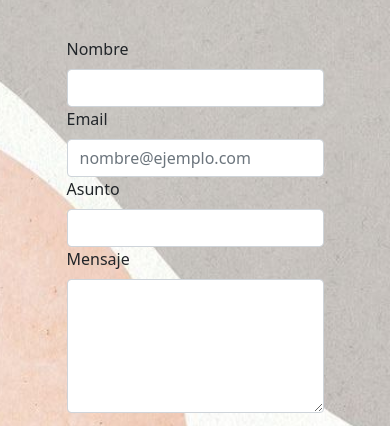
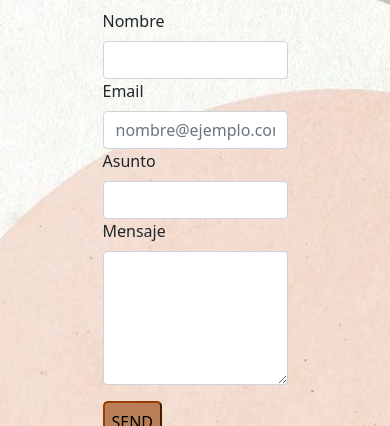
Before and after one commit to sofifur27/Vulpina, a website: page rutas/contacto.html in a window 390 px wide. Shown: the part 290-716 px from the top of the page. Drawn offline with nearby package versions, Linux system fonts and the light colour scheme.

Commit message:
proyecto final

```diff
--- a/rutas/contacto.html
+++ b/rutas/contacto.html
@@ -44,6 +44,7 @@
           </nav>
         </nav>
     </div>
+    <div class="containerform">
     <section class="form">
         <form role="form">
             <div class="form-group">
@@ -65,7 +66,8 @@
             </div>
            <input type="submit" value="SEND" class="send"/>
         </form>
-        </section>
+    </section>
+    </div>
     <footer>
         <a href="https://instagram.com/vulpina_s?igshid=YmMyMTA2M2Y=" target= "_blank"><img class="sizeicons" src="../iconos/instagram.png" alt="icono instagram"></a>
         <a href="https://vm.tiktok.com/ZMNLtYkJH/" target= "_blank"><img src="../iconos/tiktok.png" class="sizeicons" alt="icono tiktok"></a>
--- a/scss/_contacto.scss
+++ b/scss/_contacto.scss
@@ -10,19 +10,33 @@
     background-size: cover;
     background-attachment: fixed;
     display: grid;
-    grid-template-columns: 30px auto 30px;
-    grid-auto-rows: auto auto auto auto;
+    grid-template-columns: 10px auto 10px;
+    grid-auto-rows: repeat (4, auto);
     grid-template-areas:
     ". logo ."
     ". header ."
-    ". form ."
+    ". containerform ."
     "footer . ."
 }
+.containerform{
+  grid-area: containerform;
+  display: grid;
+  grid-template-columns: 25% 50% 25%;
+  grid-template-rows: 30% 50% 10%;
+  grid-template-areas:
+  ". . ."
+  ". form ."
+  ". . .";
+}
 .form{
-  display: flex;
-  justify-content: center;
-  margin-top: 50px;
   grid-area: form;
+  width: 100%;
+  grid-column-start: 2;
+  grid-column-end: 3;
+  grid-row-start: 2;
+  grid-row-end: 3;
+  justify-self: center;
+  align-self: center;
 }
 .send{
   @include colores;
--- a/scss/style.scss
+++ b/scss/style.scss
@@ -210,7 +210,6 @@ $color: (
     max-width: fit-content;
   }
  }
-
  @media screen and (max-width: 480px) {
   /*contacto*/
   .backcontacto{
@@ -219,7 +218,17 @@ $color: (
     grid-auto-rows: auto auto auto;
     grid-template-areas:
       "menuresp logo ."
-      "form form form"
+      ". containerform ."
       "footer . ."
   }
+  .containerform{
+      grid-area: containerform;
+      display: grid;
+      grid-template-columns: 25% 50% 25%;
+      grid-template-rows: 30% 50% 10%;
+      grid-template-areas:
+        ". . ."
+        ". form ."
+        ". . .";
+      }
   }
```
Also changed, not shown: rutas/tienda.html (+1 -1 lines), CSS/style.css, 1 other file.
